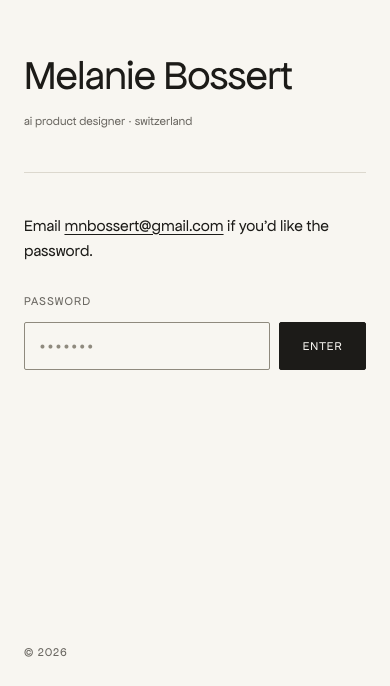
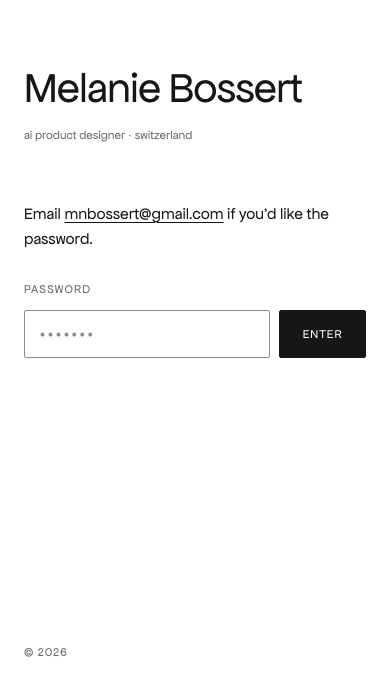
Before and after one commit to melboo/melaniebossert.com, a plain HTML site: page index.html in a window 390 px wide. Shown: the part 158-844 px from the top of the page. Drawn offline with Linux system fonts and the light colour scheme.

Commit message:
Three changes: white ground, no rule, bigger name
Highest return for the least code, after an audit found the desktop
composition sitting exactly on the visual-mass fail line at 30/70.

Ground goes to true white. Warm cream plus a display face is the most
reproduced look on the web right now; the typeface swap fixed half of
that and this fixes the rest. True white was also the v1 identity, so
the two projects rhyme again. Ink and the greys were re-neutralised,
since warm olive greys read dingy once the ground stops being warm.

The horizontal rule is gone. It separated the name from the form, but
nothing in the content asked for that separation. Whitespace does it.

The name runs to 80px at desktop instead of 56px. That is what moves
the mass from 30/70 to 35/65, and it gives the page the presence it
was missing. Mobile is unchanged at 53/47.

Audit clean at 1440 and 375: no collisions, no overflow, measure and
leading in range. Contrast on the new ground: ink 18.1, muted 5.4,
field border 3.4.

Co-Authored-By: Claude Opus 5 <noreply@anthropic.com>

```diff
--- a/index.html
+++ b/index.html
@@ -13,11 +13,10 @@
 @font-face{font-family:"Apfel Grotezk";src:url("fonts/apfel-grotezk-regular.woff2") format("woff2");font-weight:400;font-style:normal;font-display:swap}
 
 :root{
-  --paper:#f8f6f1;
-  --ink:#1c1b18;
-  --ink-soft:#6b6862;
-  --rule:#dcd8ce;
-  --field:#8f8a7e;
+  --paper:#ffffff;
+  --ink:#161615;
+  --ink-soft:#6a6a68;
+  --field:#8c8c8a;
   --focus:#1c1b18;
   --font:"Apfel Grotezk","Helvetica Neue",Arial,sans-serif;
   /* Aliases kept so the roles stay readable in the rules below. All three
@@ -60,7 +59,7 @@ body{
 .mark{
   font-family:var(--serif);
   font-weight:400;
-  font-size:clamp(2.4rem,1.8rem + 3.2vw,3.5rem);
+  font-size:clamp(2.5rem,1.7rem + 4vw,5rem);
   line-height:1.05;
   letter-spacing:-0.02em;
   margin:0;
@@ -73,8 +72,6 @@ body{
   color:var(--ink-soft);
   margin:.9rem 0 0;
 }
-
-.rule{border:0;border-top:1px solid var(--rule);margin:2.5rem 0}
 
 .note{
   margin:0 0 1.75rem;
@@ -168,6 +165,7 @@ footer{
 }
 
 /* revealed state */
+#gate,#soon{margin-top:3.5rem}
 #gate[hidden],#soon[hidden]{display:none!important}
 #soon{animation:fade .5s ease both}
 @keyframes fade{from{opacity:0;transform:translateY(6px)}to{opacity:1;transform:none}}
@@ -184,8 +182,6 @@ footer{
 
     <h1 class="mark">Melanie Bossert</h1>
     <p class="role">ai product designer · switzerland</p>
-
-    <hr class="rule">
 
     <section id="gate">
       <p class="note">
```
